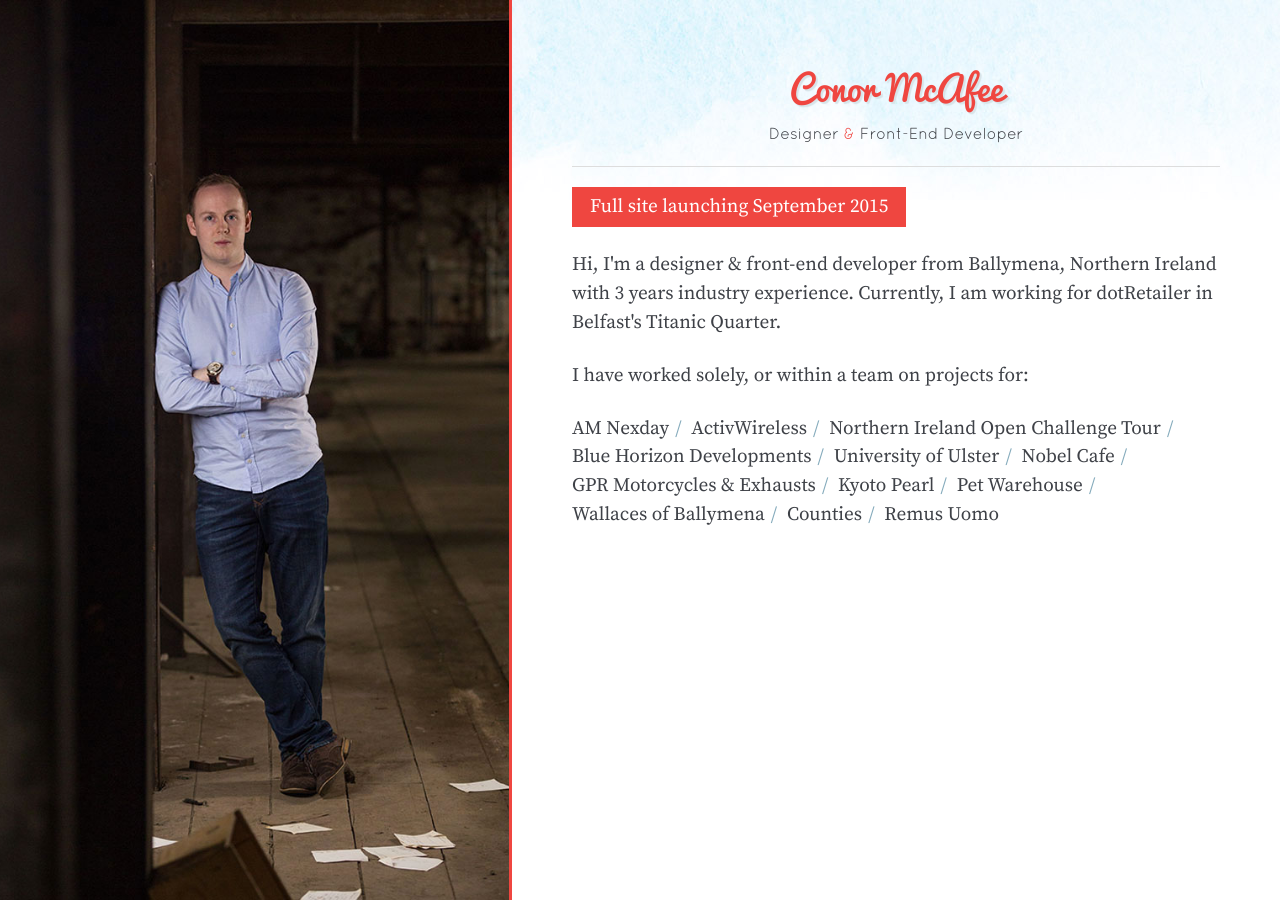
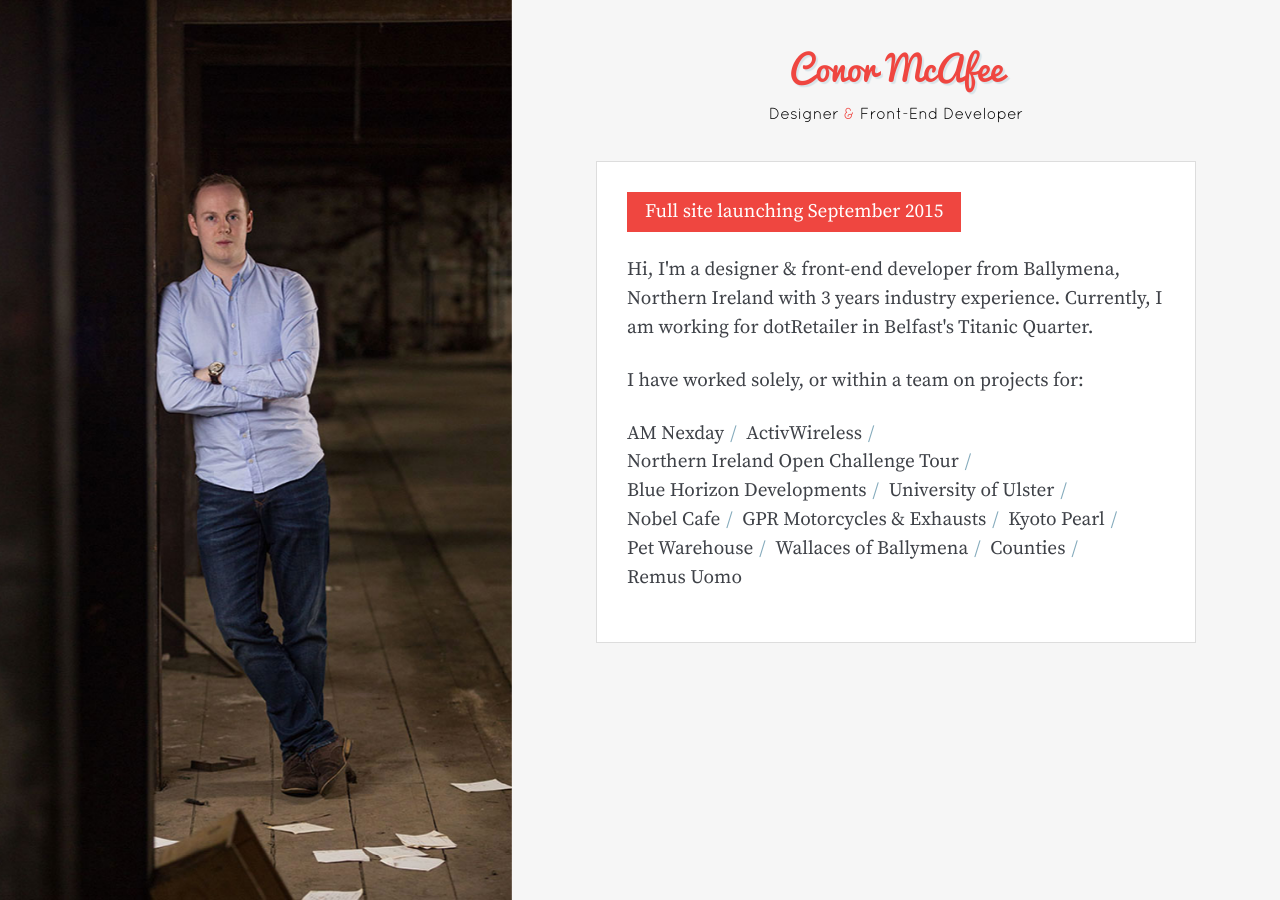
Before and after one commit to conormcafee/conormcafee.github.io, a Jekyll site: the page built from index.html, in a window 1280 px wide. Built offline with Jekyll 4.4.1, drawn with Linux system fonts in a browser that asks for light colours.

Commit message:
Removed Watercolour
Removed watercolour features and deleted unused images

```diff
--- a/_sass/_global.scss
+++ b/_sass/_global.scss
@@ -11,9 +11,7 @@ html {
 body {
 	position: relative;
 	@include base;
-	//background-color: brand-colour(grey);
-	background-color: brand-colour(white);
-	background-image: url('../assets/images/watercolour-bg.jpg');
+	background-color: brand-colour(grey);
 	background-repeat: repeat-x;
 }
 
--- a/_sass/_homepage.scss
+++ b/_sass/_homepage.scss
@@ -36,7 +36,6 @@
 @media only screen and (min-width: 992px) {
 	.hero {
 		background-image: url('../assets/images/conor-mcafee.jpg');
-		border-right: 3px solid brand-colour(orange);
 	}
 }
 
@@ -51,6 +50,7 @@
 	@media only screen and (min-width: 992px) {
 		left: 40%;
 		width: 60%;
+		padding-top: em(40);
 	}
 }
 
@@ -58,21 +58,23 @@
 
 .homepage__content {
 	display: block;
+	background-color: brand-colour(white);
+	border: 1px solid brand-colour(grey, dark);
 	color: brand-colour(black);
-	padding: 0 em(30);
+	padding: em(30);
+	margin: em(15);
 
-	@media only screen and (min-width: 500px) {
-		max-width: 75%;
-		margin: 0 auto;
-	}
-
-	@media only screen and (min-width: 768px) {
-		max-width: 60%;
+	@media only screen and (min-width: 600px) {
+		max-width: 600px;
+		margin: em(15) auto;
 	}
 
 	@media only screen and (min-width: 992px) {
-		padding: em(60);
-		max-width: 100%;
+		max-width: 500px;
+	}
+
+	@media only screen and (min-width: 1200px) {
+		max-width: 600px;
 	}
 }
 
@@ -89,11 +91,9 @@
 .homepage__job-title {
 	@include sub-heading;
 	text-align: center;
-	border-bottom: 1px solid brand-colour(grey, dark);
 	padding-bottom: em(20);
 	@include font-size(1.0);
 	line-height: em(24);
-	margin-bottom: em(20);
 
 	span {
 		color: brand-colour(orange);
--- a/index.html
+++ b/index.html
@@ -9,11 +9,11 @@ title: Conor McAfee | Designer &amp; Front-End Developer
 
     <div class="homepage">
 
-      <div class="homepage__content">
-
         <h1 class="homepage__logo">Conor McAfee</h1>
 
         <p class="homepage__job-title">Designer <span>&amp;</span> Front-End Developer</p>
+
+        <div class="homepage__content">
 
         <!--<ul class="header-menu header-menu--homepage">
           <li class="header-menu__item" data-header="case-studies"><a href="{{ site.baseurl }}/journal">Work, Blog &amp; Experiments</a></li>
```
Also changed, not shown: assets/images/conor-mcafee-600.jpg (deleted), assets/images/conor-mcafee-900.jpg (deleted), assets/images/conor-mcafee-alt.jpg (deleted), assets/images/conor-mcafee.png (deleted), assets/images/watercolour-bg.jpg (deleted), assets/images/watercolour-bg.png (deleted), assets/images/wave.png (deleted), assets/images/waves.svg (deleted).
